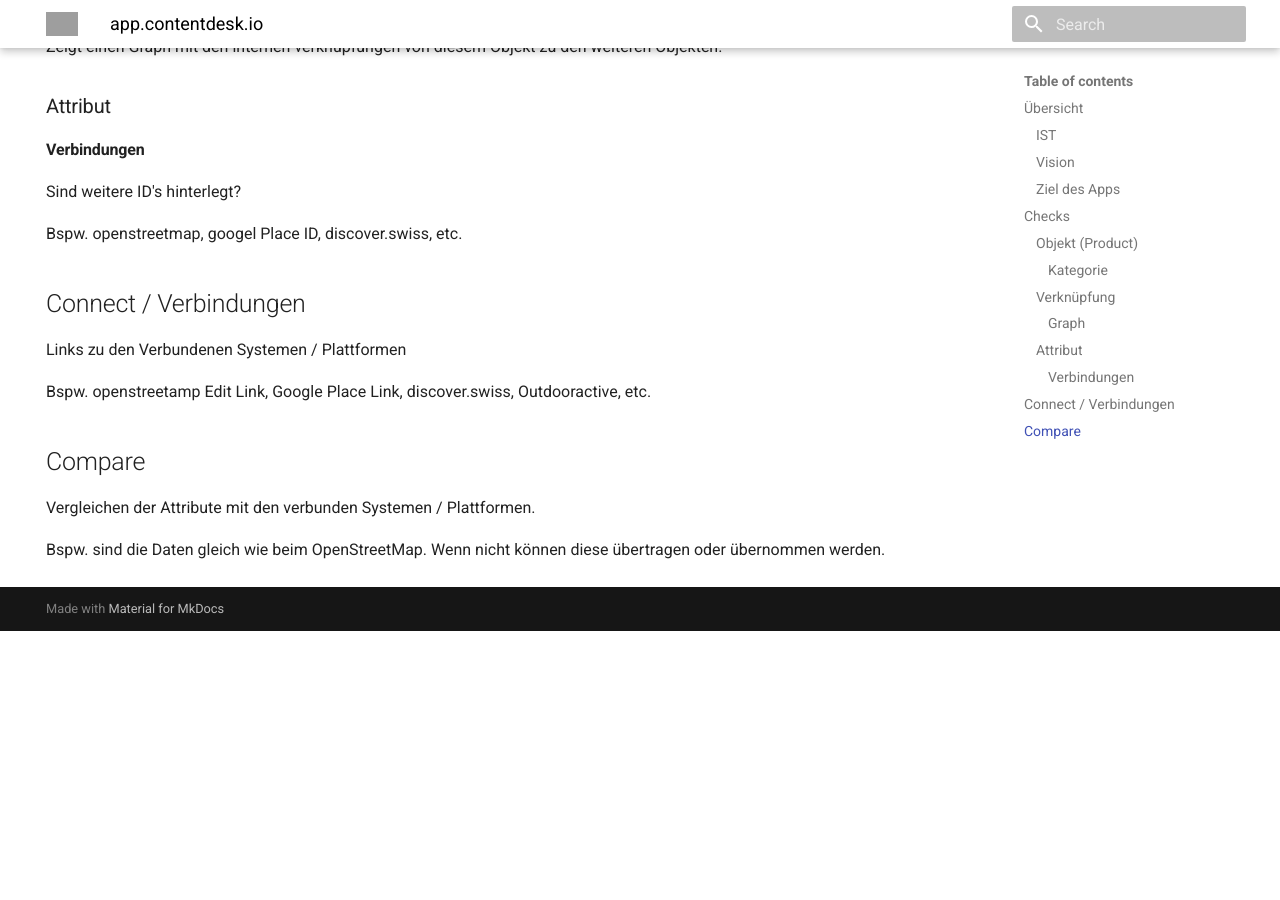
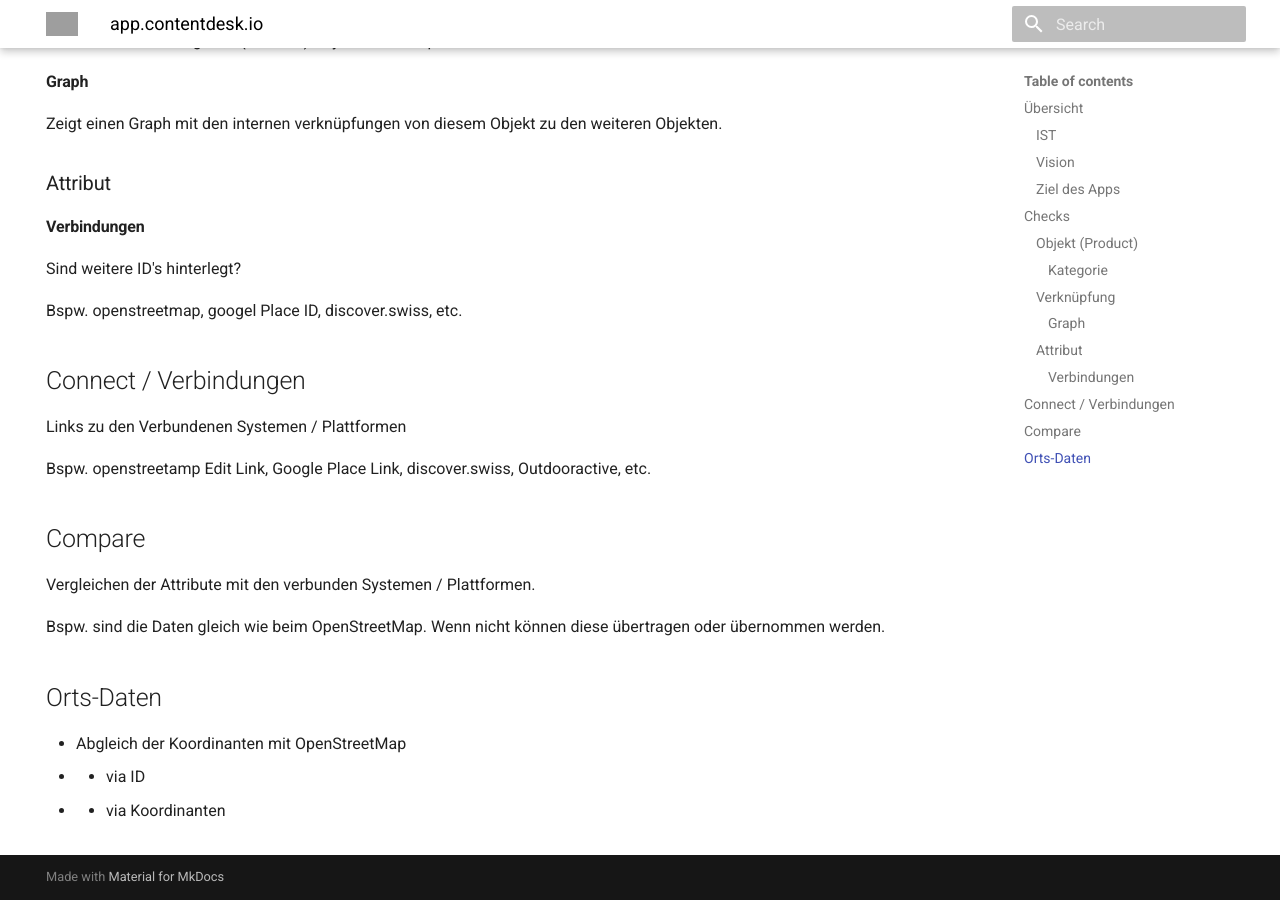
Before and after one commit to tsolenthaler/docs.contentdesk.io, an MkDocs documentation site: the page built from docs/connect/app.contentdesk.io/index.md, in a window 1280 px wide and 900 px high, scrolled down 1487 px. Built offline with MkDocs 1.6.1 and Material for MkDocs 9.7.7, drawn with Linux system fonts in a browser that asks for light colours; before the commit the page ends 2118 px from its top, so only the background shows below that; grey boxes are pictures that could not be loaded.

````diff
--- a/docs/connect/app.contentdesk.io/index.md
+++ b/docs/connect/app.contentdesk.io/index.md
@@ -20,6 +20,7 @@
     AssociationType[Verknüpfungen]-->Graph
     Objekt-->Connect[Verbindungen]
     Objekt-->Compare[Vergleichen]
+    Objekt-->Place[Orts-Daten]
 ```
 
 ### Vision
@@ -77,3 +78,9 @@
 Vergleichen der Attribute mit den verbunden Systemen / Plattformen.
 
 Bspw. sind die Daten gleich wie beim OpenStreetMap. Wenn nicht können diese übertragen oder übernommen werden.
+
+## Orts-Daten
+
+* Abgleich der Koordinanten mit OpenStreetMap
+* * via ID
+* * via Koordinanten
````
